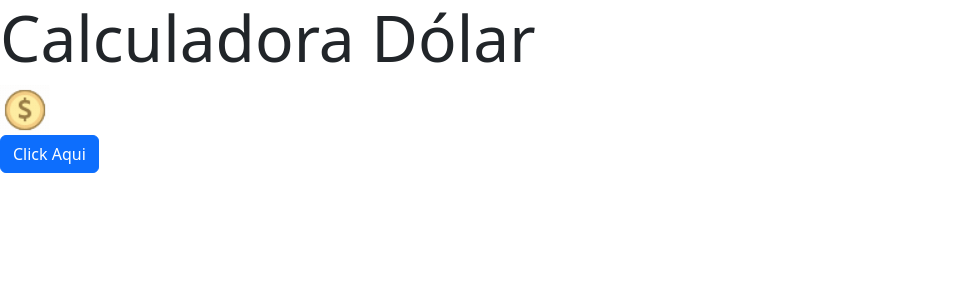
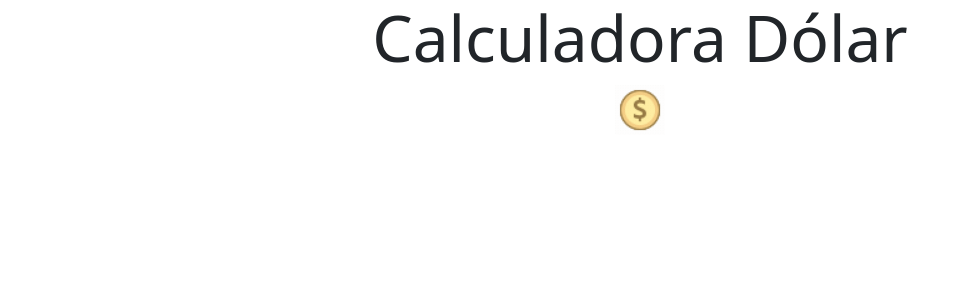
Before and after one commit to Emerdcp/UC3_CodificarFrontEndAplicacoesWeb, a React (Vite) app in the folder 2025.08.05_react_dollar/: page / in a window 1280 px wide. Shown: the top 300 px of the page, without its empty margins (0-970 px from the left). Built offline with nearby package versions, Linux system fonts and the light colour scheme.

Commit message:
feat: criação da página título
feat: criação da página título

```diff
--- a/2025.08.05_react_dollar/src/App.jsx
+++ b/2025.08.05_react_dollar/src/App.jsx
@@ -1,14 +1,18 @@
 import 'bootstrap/dist/css/bootstrap.min.css';
 import './App.css'
+import Titulo from './Titulo';
 
 function App() {
 
   return (
     <>
-      <h1 className='display-3'>Calculadora Dólar</h1>
+      <div className='conteiner'>
+        <Titulo />
+      </div>
+      {/* <h1 className='display-3'>Calculadora Dólar</h1>
       <img src="/public/dollar.gif" width='50' />
       <br />
-      <button className='btn btn-primary'>Click Aqui</button>
+      <button className='btn btn-primary'>Click Aqui</button> */}
     </>
   )
 }
--- /dev/null
+++ b/2025.08.05_react_dollar/src/Titulo.jsx
@@ -0,0 +1,14 @@
+import './Titulo.css'
+
+function Titulo(){
+    return(
+        <>
+            <div className='text-center'>
+                <h1 className='display-3'>Calculadora Dólar</h1>
+                <img src="/public/dollar.gif" width='50' className='img-fluid' />
+            </div>
+        </>
+    )
+}
+
+export default Titulo
```
Also changed, not shown: 2025.08.05_react_dollar/src/Titulo.css (added).
